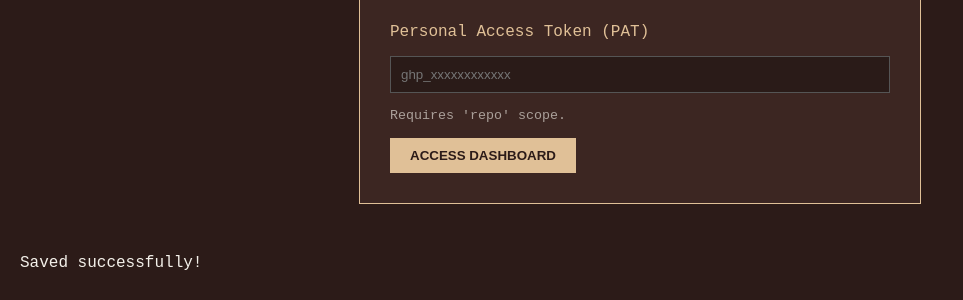
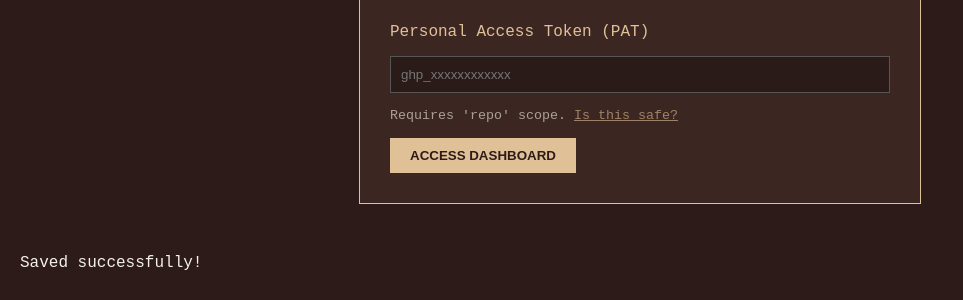
Before and after one commit to SMT-cmd/rare-root-collections, a Jekyll site: the page admin/index.html, which Jekyll copies as it is, in a window 1280 px wide. Shown: the part 365-665 px from the top of the page, without its empty margins (0-963 px from the left). Built offline with Jekyll 4.4.1, drawn with Linux system fonts in a browser that asks for light colours.

Commit message:
Add files via upload

```diff
--- a/admin/index.html
+++ b/admin/index.html
@@ -5,7 +5,7 @@
     <meta name="viewport" content="width=device-width, initial-scale=1.0">
     <title>RARE ROOT | Admin</title>
     <!-- Favicon -->
-    <link rel="icon" href="https://files.fm/thumb.php?i=8m4meu6s7y" type="image/jpeg">
+    <link rel="icon" href="https://files.fm/thumb.php?i=y628qspy4s" type="image/jpeg">
     <style>
         :root {
             --bg-wine: #2c1b18;
@@ -91,7 +91,7 @@
         <div class="form-group">
             <label>Personal Access Token (PAT)</label>
             <input type="password" id="gh-token" placeholder="ghp_xxxxxxxxxxxx">
-            <small style="display:block; margin-top:5px; opacity:0.6;">Requires 'repo' scope.</small>
+            <small style="display:block; margin-top:5px; opacity:0.6;">Requires 'repo' scope. <a href="#" onclick="alert('Once you log in, your token is saved securely in your browser.'); return false;" style="color:var(--text-gold)">Is this safe?</a></small>
         </div>
         <button onclick="login()">Access Dashboard</button>
     </div>
```
Also changed, not shown: other parts of admin/index.html (+5 -2 lines).
